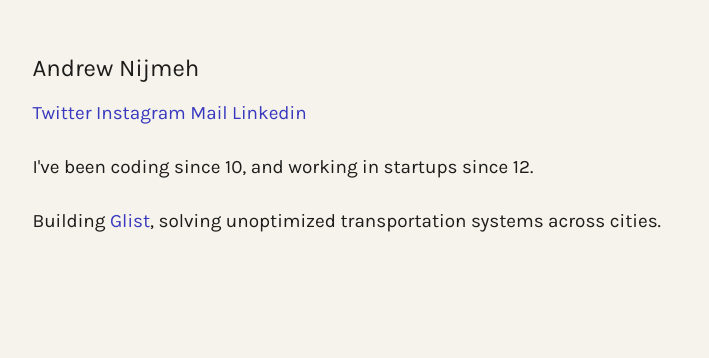
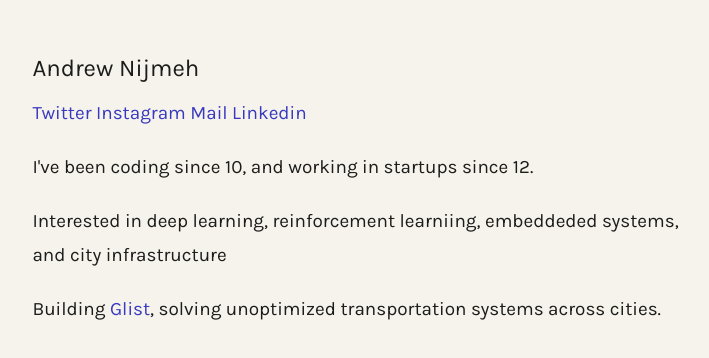
Before and after one commit to andrewn6/world, an Astro site: page / in a window 1280 px wide. Shown: the whole page, without its empty margins (6-715 px from the left). Built offline with nearby package versions, Linux system fonts and the light colour scheme; Astro itself is replaced by a stand-in of ours.

Commit message:
Update index.astro

```diff
--- a/src/pages/index.astro
+++ b/src/pages/index.astro
@@ -14,6 +14,8 @@ export const title = "Andrew N"
     </p>
 
     <p>I've been coding since 10, and working in startups since 12.</p>
+
+    <p>Interested in deep learning, reinforcement learniing, embeddeded systems, and city infrastructure</p>
 
     <p style="white-space: nowrap;">Building <a href="glist.ai" class="link">Glist</a>, solving unoptimized transportation systems across cities.</p>
 
```
